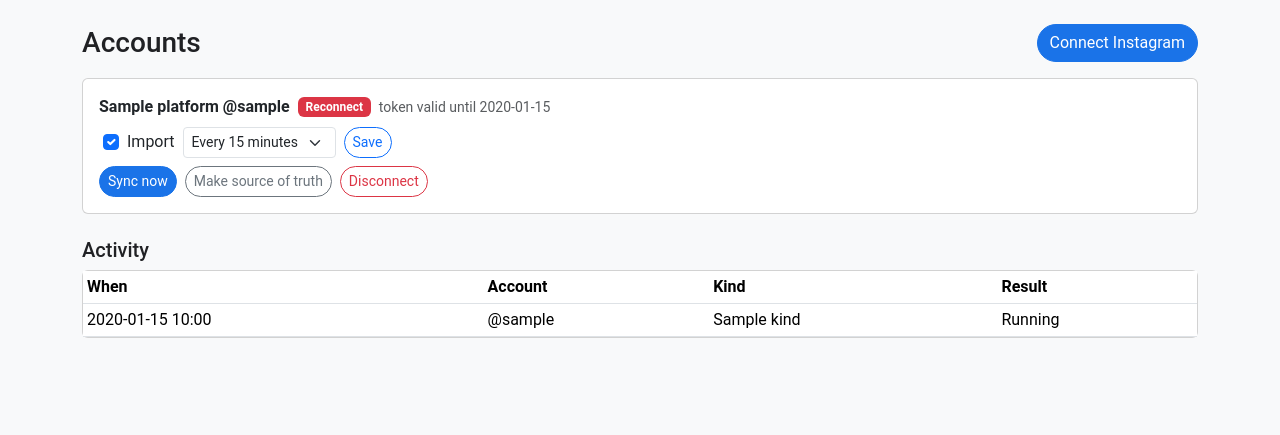
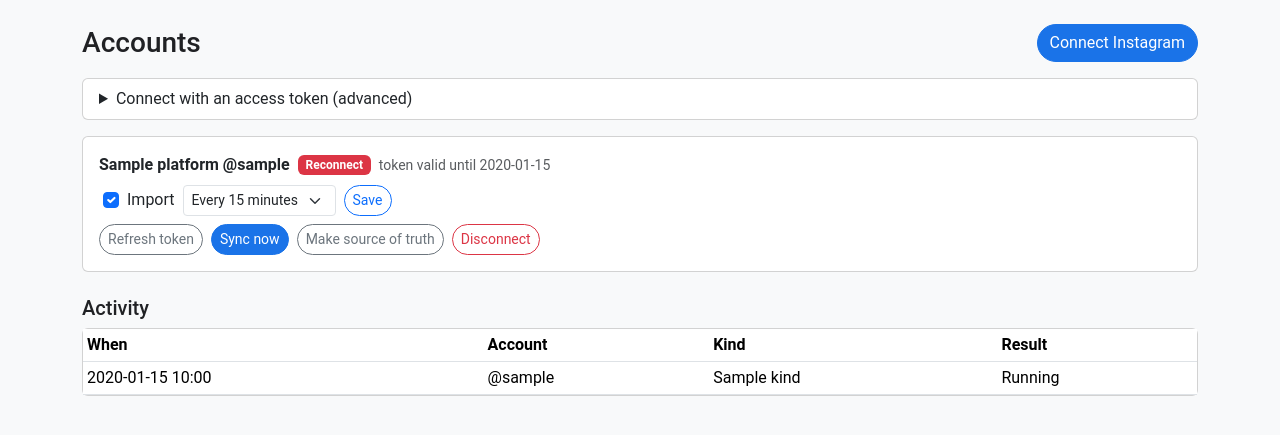
Before and after one commit to javiervidani/domina-creator, a Laravel app: template resources/views/accounts.blade.php in a window 1280 px wide. Shown: the part 51-486 px from the top of the page. Run offline with Laravel 12, Linux system fonts and the light colour scheme; the template is opened without the code that fills it: most values are stand-ins (such as "Sample title", 1, 10 or a date in 2020).

Commit message:
Accounts: connect with an access token (extra form), refresh token button
Co-Authored-By: Claude Sonnet 5.5 <noreply@anthropic.com>
Claude-Session: https://claude.ai/code/session_01U1JX9Lf3iQLs1xT4wbuWD5

```diff
--- a/app/Console/Commands/RefreshTokens.php
+++ b/app/Console/Commands/RefreshTokens.php
@@ -12,14 +12,14 @@ class RefreshTokens extends Command
 {
     protected $signature = 'accounts:refresh-tokens';
 
-    protected $description = 'Queue a token refresh for every account whose token is under 21 days from expiry';
+    protected $description = 'Queue a token refresh for every account whose token is under 21 days from expiry, or with an unknown expiry';
 
     public function handle(Tenancy $tenancy): int
     {
         foreach (Tenant::where('status', 'active')->pluck('creator_id') as $creatorId) {
             // Read inside the schema, dispatch outside it: the jobs table is in public.
             $ids = $tenancy->run($creatorId, fn () => AccountToken::query()
-                ->where('expires_at', '<', now()->addDays(21))
+                ->where(fn ($q) => $q->whereNull('expires_at')->orWhere('expires_at', '<', now()->addDays(21)))
                 ->where(fn ($q) => $q->whereNull('refreshed_at')->orWhere('refreshed_at', '<', now()->subDay()))
                 ->pluck('connected_account_id'));
 
--- a/app/Platforms/BaseConnector.php
+++ b/app/Platforms/BaseConnector.php
@@ -14,6 +14,9 @@ abstract class BaseConnector
     /** @return array{items: array, after: string, has_next: bool} */
     abstract public function mediaPage(string $after = ''): array;
 
+    /** @return array{id: string, username: string} */
+    abstract public function profile(): array;
+
     /** @return array{access_token: string, expires_in: int} */
     abstract public function refreshToken(): array;
 }
--- a/resources/views/accounts.blade.php
+++ b/resources/views/accounts.blade.php
@@ -5,6 +5,17 @@
     <h1 class="h3 mb-0">Accounts</h1>
     <a href="{{ route('accounts.instagram') }}" class="btn btn-primary rounded-pill">Connect Instagram</a>
 </div>
+
+<details class="card mb-3"><summary class="card-body py-2" style="cursor:pointer">Connect with an access token (advanced)</summary>
+    <div class="card-body pt-0">
+        <p class="small text-muted">For an account whose token you already hold, for example one made in the Meta app dashboard. It is checked with Instagram, then stored encrypted.</p>
+        <form method="post" action="{{ route('accounts.token') }}" class="row g-2" autocomplete="off">
+            @csrf
+            <div class="col-md-9"><input type="password" name="token" class="form-control" placeholder="Instagram access token" required autocomplete="off"></div>
+            <div class="col-auto"><button class="btn btn-primary rounded-pill">Connect</button></div>
+        </form>
+    </div>
+</details>
 
 @forelse ($accounts as $account)
     @php($h = $health[$account->id])
@@ -15,7 +26,8 @@
             @elseif ($h === 'expiring')<span class="badge text-bg-warning">Token expiring</span>
             @else<span class="badge text-bg-danger">Reconnect</span>@endif
             @if ($account->is_source_of_truth)<span class="badge text-bg-primary">Source of truth</span>@endif
-            @if ($account->token?->expires_at)<small class="text-muted">token valid until {{ $account->token->expires_at->format('Y-m-d') }}</small>@endif
+            @if ($account->token?->expires_at)<small class="text-muted">token valid until {{ $account->token->expires_at->format('Y-m-d') }}</small>
+            @elseif ($account->token)<small class="text-muted">token expiry not known yet</small>@endif
         </div>
         @if ($account->last_error)<div class="text-danger small mb-2">{{ $account->last_error }}</div>@endif
         @if ($h === 'reconnect')<a href="{{ route('accounts.instagram') }}" class="btn btn-sm btn-outline-danger rounded-pill mb-2">Reconnect</a>@endif
@@ -37,6 +49,8 @@
         </form>
 
         <div class="d-flex flex-wrap gap-2">
+            <form method="post" action="{{ route('accounts.refresh', $account) }}">@csrf
+                <button class="btn btn-sm btn-outline-secondary rounded-pill">Refresh token</button></form>
             <form method="post" action="{{ route('accounts.sync', $account) }}">@csrf
                 <button class="btn btn-sm btn-primary rounded-pill">Sync now</button></form>
             @unless ($account->is_source_of_truth)
--- a/routes/web.php
+++ b/routes/web.php
@@ -1,6 +1,7 @@
 <?php
 
 use App\Http\Controllers\AccountsController;
+use App\Http\Controllers\AccountTokenController;
 use App\Http\Controllers\Auth\LoginController;
 use App\Http\Controllers\Auth\PasswordResetController;
 use App\Http\Controllers\Auth\RegisterController;
@@ -38,6 +39,8 @@ Route::middleware(['auth', 'tenant'])->group(function () {
     Route::get('accounts', [AccountsController::class, 'index'])->name('accounts');
     Route::get('accounts/instagram/connect', [InstagramConnectController::class, 'redirect'])->name('accounts.instagram');
     Route::get('accounts/instagram/callback', [InstagramConnectController::class, 'callback']);
+    Route::post('accounts/token', [AccountTokenController::class, 'store'])->name('accounts.token');
+    Route::post('accounts/{account}/refresh', [AccountTokenController::class, 'refresh'])->name('accounts.refresh');
     Route::patch('accounts/{account}', [AccountsController::class, 'update'])->name('accounts.update');
     Route::post('accounts/{account}/source', [AccountsController::class, 'makeSource'])->name('accounts.source');
     Route::post('accounts/{account}/sync', [AccountsController::class, 'syncNow'])->name('accounts.sync');
```
Also changed, not shown: app/Http/Controllers/AccountTokenController.php (added, +54 -0 lines), app/Platforms/Instagram/InstagramConnector.php (+7 -0 lines), docs/missing/04-accounts.md (+2 -0 lines), tests/Feature/InstagramConnectorTest.php (+7 -0 lines).
